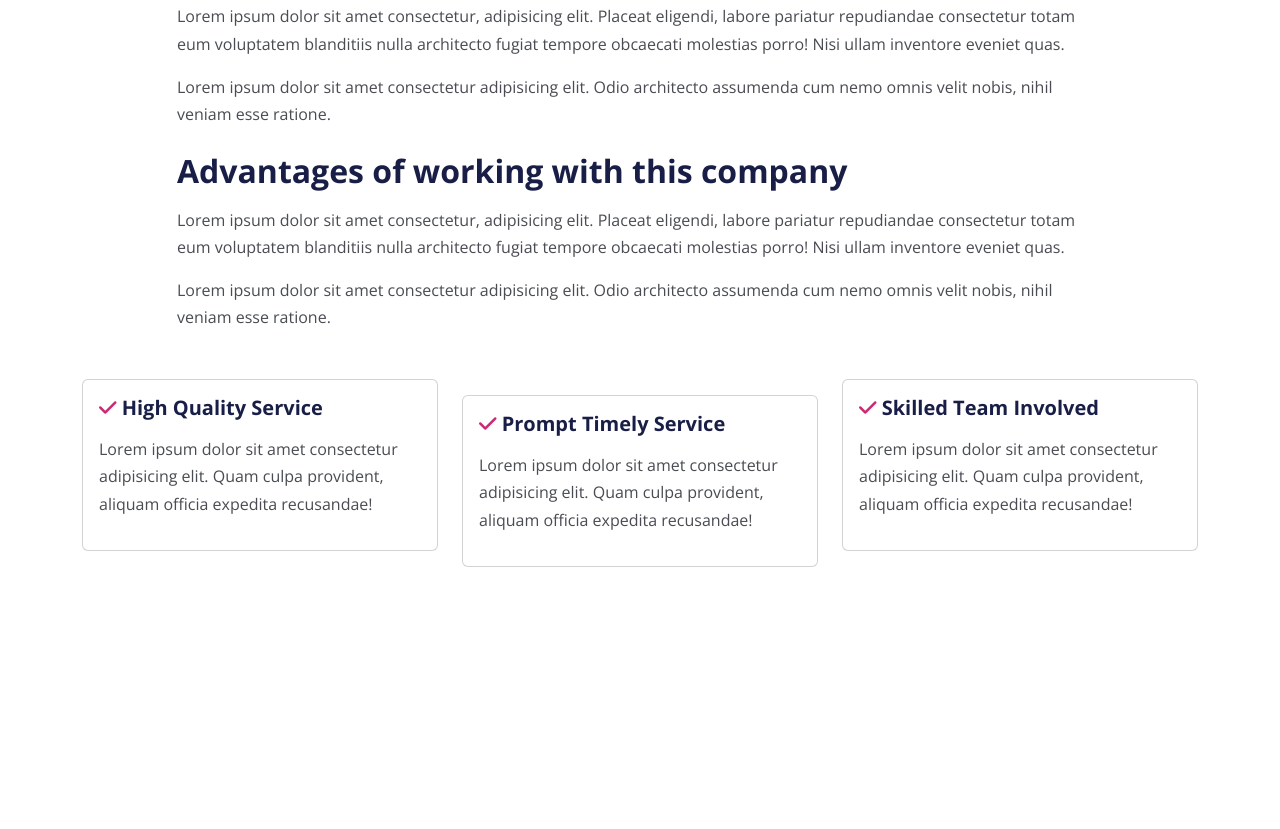
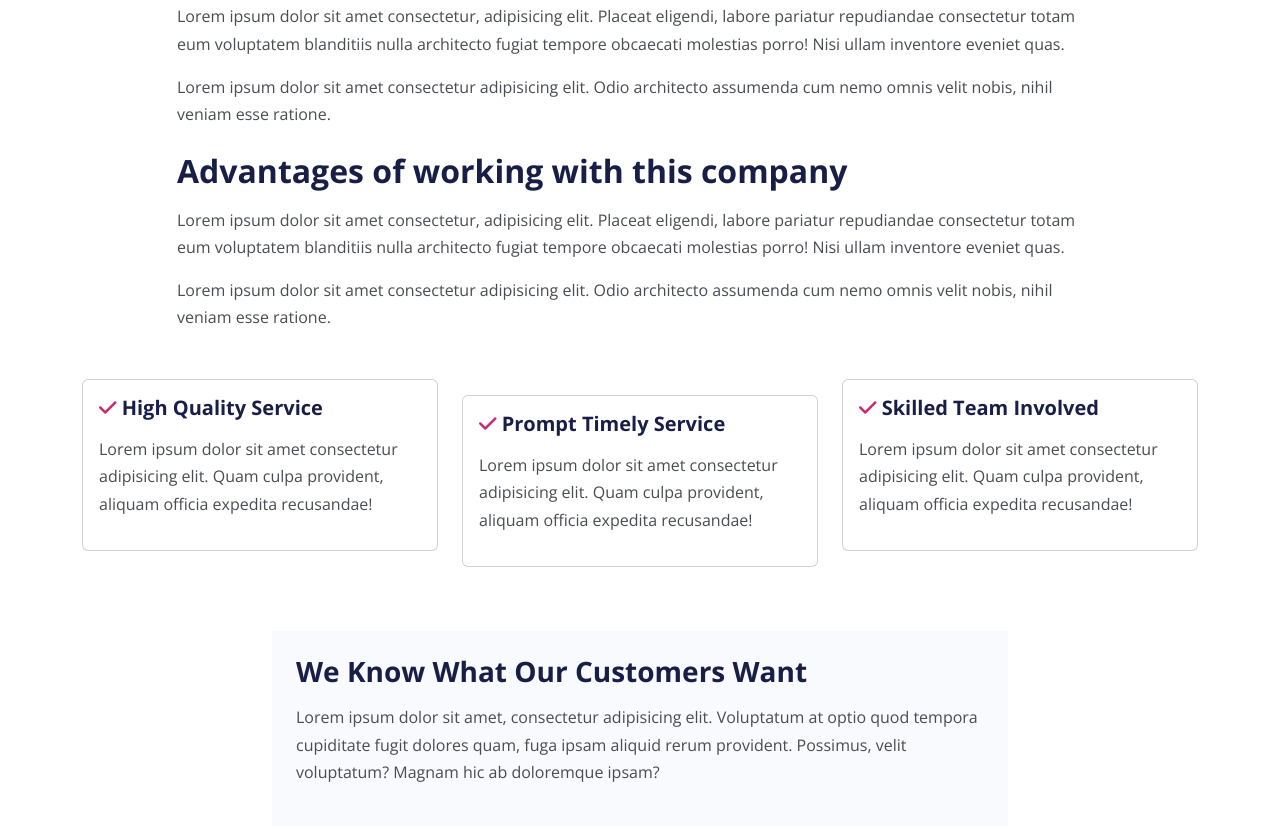
Before and after one commit to fikrirakala/yavin-website, a website: page article.html in a window 1280 px wide. Shown: the part 1140-1969 px from the top of the page. Before the commit the page ends 1747 px from the top, so only its background shows below. Drawn offline with nearby package versions, Linux system fonts and the light colour scheme.

Commit message:
create grey box section

```diff
--- a/article.html
+++ b/article.html
@@ -159,6 +159,27 @@
       </div>
     </section>
 
+    <!-- Gray Box -->
+    <section class="my-5">
+      <div class="container">
+        <div class="row justify-content-center">
+          <div class="col-lg-8">
+            <div class="card bg-light rounded-0 border-0 fs-6">
+              <div class="card-body p-4">
+                <h3>We Know What Our Customers Want</h3>
+                <p>
+                  Lorem ipsum dolor sit amet, consectetur adipisicing elit.
+                  Voluptatum at optio quod tempora cupiditate fugit dolores
+                  quam, fuga ipsam aliquid rerum provident. Possimus, velit
+                  voluptatum? Magnam hic ab doloremque ipsam?
+                </p>
+              </div>
+            </div>
+          </div>
+        </div>
+      </div>
+    </section>
+
     <script src="js/bootstrap.bundle.min.js"></script>
     <script src="js/script.js"></script>
   </body>
```
